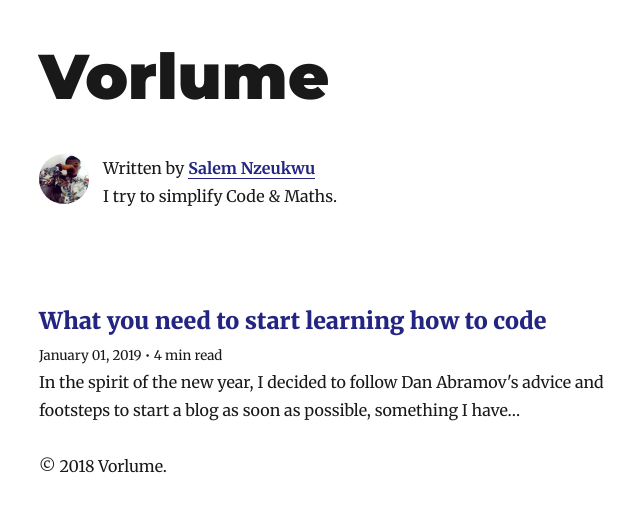
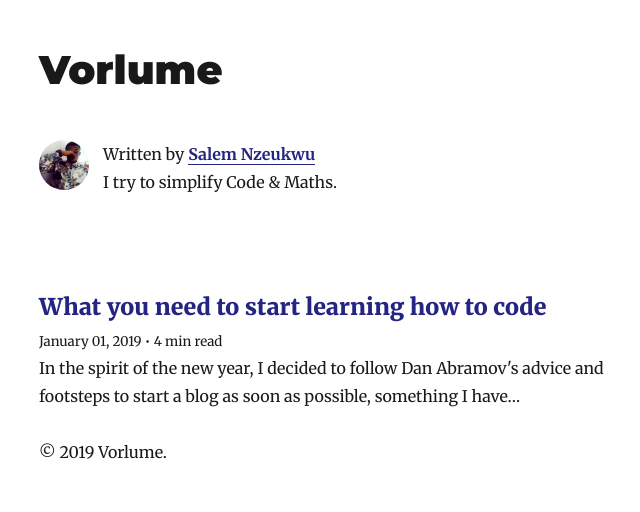
Before and after one commit to nzesalem/vorlume.com, a Gatsby site: page / in a window 1280 px wide. Shown: the whole page, without its empty margins (286-926 px from the left). Built offline with nearby package versions, Linux system fonts and the light colour scheme; Gatsby itself is replaced by a stand-in of ours; some packages are replaced by stand-ins of ours.

Commit message:
Update header font-size and footer copyright year

```diff
--- a/src/components/Layout.js
+++ b/src/components/Layout.js
@@ -13,7 +13,7 @@ class Layout extends React.Component {
       header = (
         <h1
           style={{
-            ...scale(1.5),
+            ...scale(1),
             marginBottom: rhythm(1.5),
             marginTop: 0,
           }}
@@ -65,7 +65,7 @@ class Layout extends React.Component {
         {header}
         {children}
         <footer>
-          © 2018 Vorlume.
+          &copy; {new Date().getFullYear()} Vorlume.
         </footer>
       </div>
     )
```
